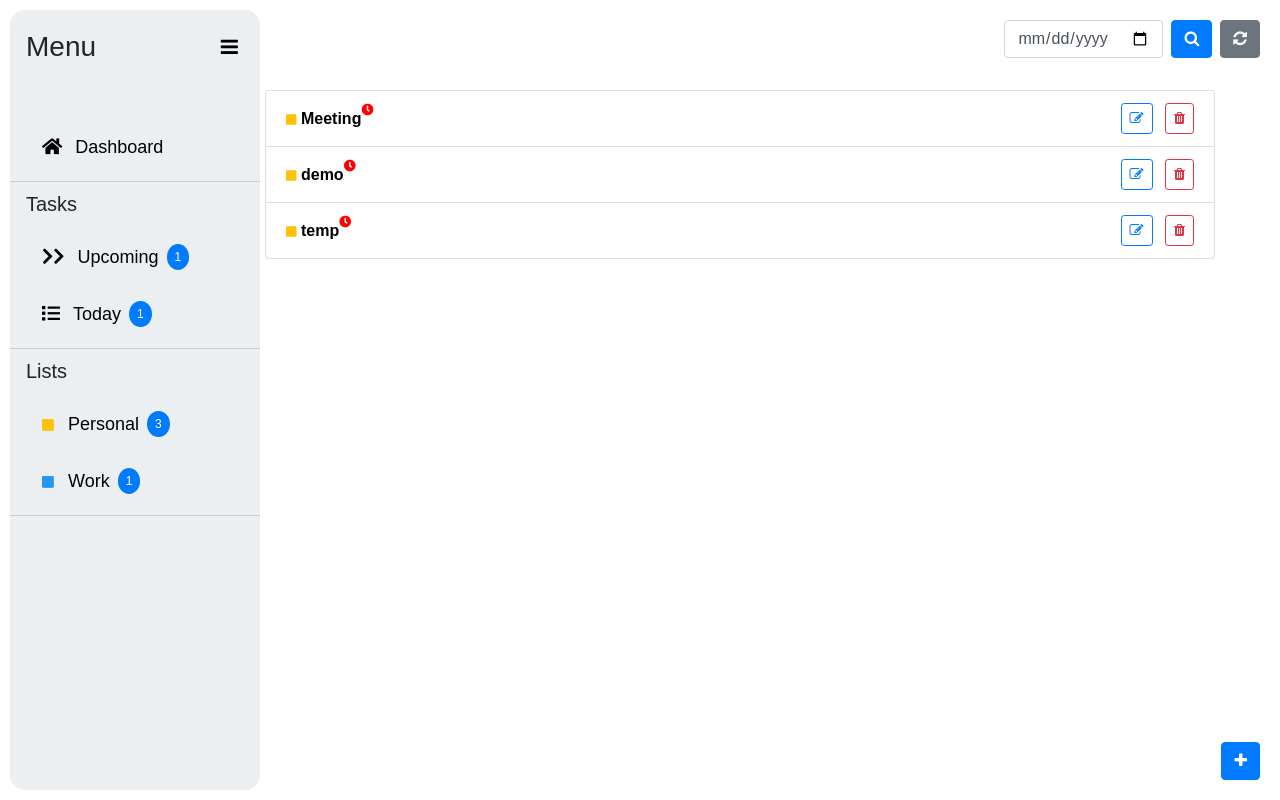
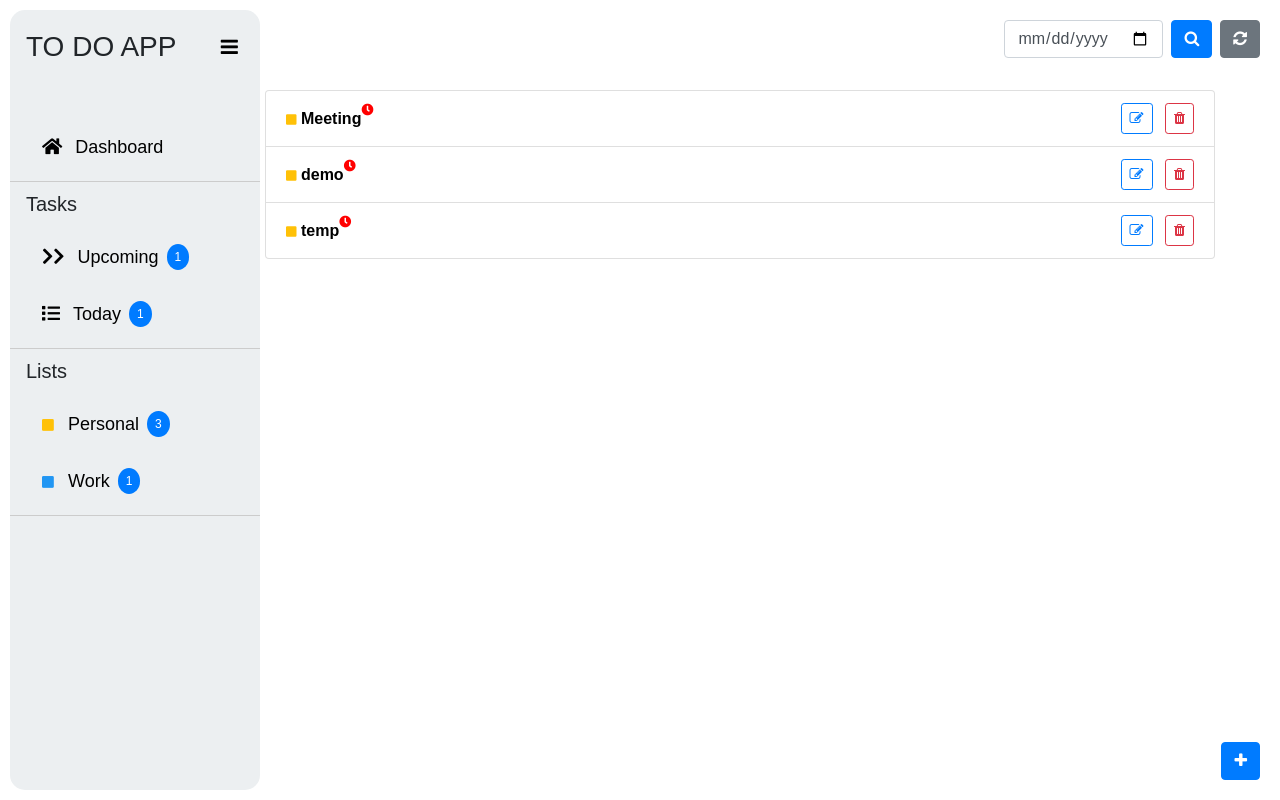
Before and after one commit to Kwinsi25/ToDo, a Django app: page /personal/ in a window 1280 px wide. Run offline with Django 5.2, Linux system fonts and the light colour scheme; data comes from the database, SQL or seed files in the repository; some libraries are stand-ins or nearby versions.

Commit message:
header change

```diff
--- a/todo_project/templates/base.html
+++ b/todo_project/templates/base.html
@@ -230,7 +230,7 @@
 <body>
     <div class="sidebar">
         <div class="sidebar-header">
-            <h3>Menu</h3>
+            <h3>TO DO APP</h3>
             <button class="toggle-btn" onclick="toggleSidebar()"> <i class="fa fa-bars"></i></button>
         </div>
         <!-- Dashboard section -->
```
